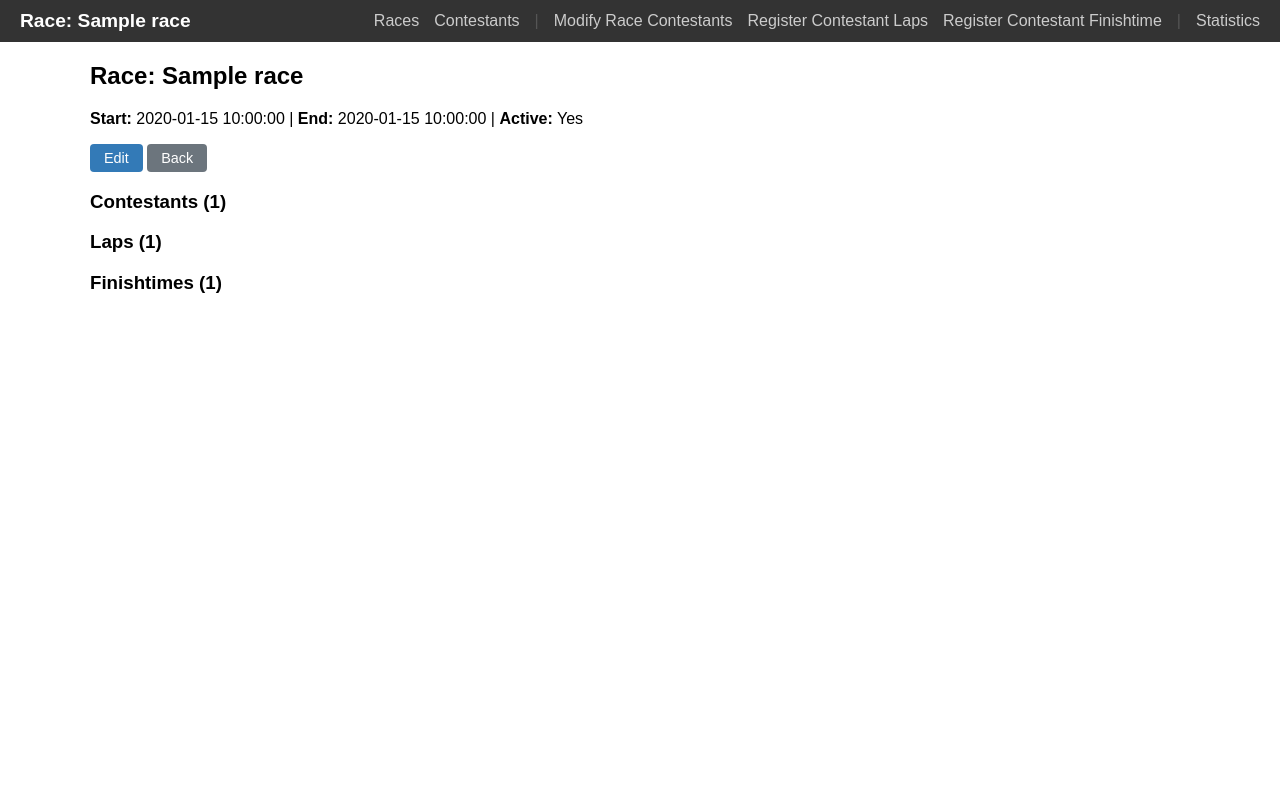
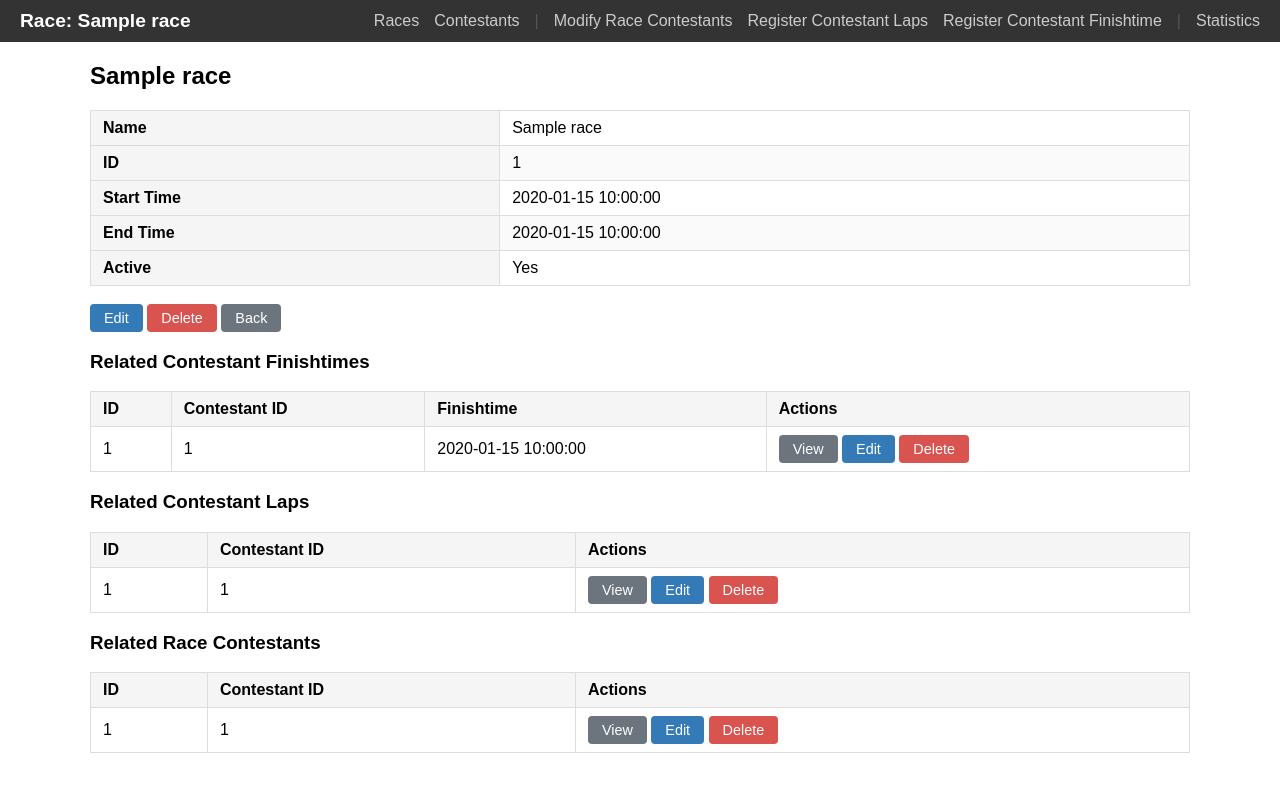
Before and after one commit to qvisty/fitnessrun_claude, a Laravel app: page /races/1 in a window 1280 px wide. Run offline with Laravel 12, Linux system fonts and the light colour scheme; tables that the repository leaves empty hold one stand-in row (values such as "Sample post").

Commit message:
Complete races/show with related data tables
Replace placeholder counts with full related-data tables matching the
original Races/view.ctp: contestant finishtimes, contestant laps, and
race contestants each shown with ID, key fields, and View/Edit/Delete
action links

https://claude.ai/code/session_016ZpHUPvwfXppENtdzM6nnM

```diff
--- a/fitnessrun/resources/views/races/show.blade.php
+++ b/fitnessrun/resources/views/races/show.blade.php
@@ -1,13 +1,95 @@
 @extends('layouts.app')
 @section('title', 'Race: ' . $race->name)
 @section('content')
-<h2>Race: {{ $race->name }}</h2>
-<p><strong>Start:</strong> {{ $race->starttime }} | <strong>End:</strong> {{ $race->endtime }} | <strong>Active:</strong> {{ $race->active ? 'Yes' : 'No' }}</p>
-<p>
-    <a href="{{ route('races.edit', $race) }}" class="btn">Edit</a>
-    <a href="{{ route('races.index') }}" class="btn btn-secondary">Back</a>
-</p>
-<h3>Contestants ({{ $race->raceContestants->count() }})</h3>
-<h3>Laps ({{ $race->contestantLaps->count() }})</h3>
-<h3>Finishtimes ({{ $race->contestantFinishtimes->count() }})</h3>
+<h2>{{ $race->name }}</h2>
+<table>
+    <tr><th>Name</th><td>{{ $race->name }}</td></tr>
+    <tr><th>ID</th><td>{{ $race->id }}</td></tr>
+    <tr><th>Start Time</th><td>{{ $race->starttime }}</td></tr>
+    <tr><th>End Time</th><td>{{ $race->endtime }}</td></tr>
+    <tr><th>Active</th><td>{{ $race->active ? 'Yes' : 'No' }}</td></tr>
+</table>
+<br>
+<a href="{{ route('races.edit', $race) }}" class="btn">Edit</a>
+<form class="inline" method="POST" action="{{ route('races.destroy', $race) }}" onsubmit="return confirm('Delete this race? This will remove all related data like laps and finishtimes.')">
+    @csrf @method('DELETE')
+    <button type="submit" class="btn btn-danger">Delete</button>
+</form>
+<a href="{{ route('races.index') }}" class="btn btn-secondary">Back</a>
+
+<h3>Related Contestant Finishtimes</h3>
+@if($race->contestantFinishtimes->isNotEmpty())
+<table>
+    <thead><tr><th>ID</th><th>Contestant ID</th><th>Finishtime</th><th>Actions</th></tr></thead>
+    <tbody>
+        @foreach($race->contestantFinishtimes as $ft)
+        <tr>
+            <td>{{ $ft->id }}</td>
+            <td>{{ $ft->contestant_id }}</td>
+            <td>{{ $ft->finishtime }}</td>
+            <td>
+                <a href="{{ route('contestant-finishtimes.show', $ft) }}" class="btn btn-secondary">View</a>
+                <a href="{{ route('contestant-finishtimes.edit', $ft) }}" class="btn">Edit</a>
+                <form class="inline" method="POST" action="{{ route('contestant-finishtimes.destroy', $ft) }}" onsubmit="return confirm('Delete?')">
+                    @csrf @method('DELETE')
+                    <button type="submit" class="btn btn-danger">Delete</button>
+                </form>
+            </td>
+        </tr>
+        @endforeach
+    </tbody>
+</table>
+@else
+<p>No finishtimes recorded.</p>
+@endif
+
+<h3>Related Contestant Laps</h3>
+@if($race->contestantLaps->isNotEmpty())
+<table>
+    <thead><tr><th>ID</th><th>Contestant ID</th><th>Actions</th></tr></thead>
+    <tbody>
+        @foreach($race->contestantLaps as $lap)
+        <tr>
+            <td>{{ $lap->id }}</td>
+            <td>{{ $lap->contestant_id }}</td>
+            <td>
+                <a href="{{ route('contestant-laps.show', $lap) }}" class="btn btn-secondary">View</a>
+                <a href="{{ route('contestant-laps.edit', $lap) }}" class="btn">Edit</a>
+                <form class="inline" method="POST" action="{{ route('contestant-laps.destroy', $lap) }}" onsubmit="return confirm('Delete?')">
+                    @csrf @method('DELETE')
+                    <button type="submit" class="btn btn-danger">Delete</button>
+                </form>
+            </td>
+        </tr>
+        @endforeach
+    </tbody>
+</table>
+@else
+<p>No laps recorded.</p>
+@endif
+
+<h3>Related Race Contestants</h3>
+@if($race->raceContestants->isNotEmpty())
+<table>
+    <thead><tr><th>ID</th><th>Contestant ID</th><th>Actions</th></tr></thead>
+    <tbody>
+        @foreach($race->raceContestants as $rc)
+        <tr>
+            <td>{{ $rc->id }}</td>
+            <td>{{ $rc->contestant_id }}</td>
+            <td>
+                <a href="{{ route('race-contestants.show', $rc) }}" class="btn btn-secondary">View</a>
+                <a href="{{ route('race-contestants.edit', $rc) }}" class="btn">Edit</a>
+                <form class="inline" method="POST" action="{{ route('race-contestants.destroy', $rc) }}" onsubmit="return confirm('Delete?')">
+                    @csrf @method('DELETE')
+                    <button type="submit" class="btn btn-danger">Delete</button>
+                </form>
+            </td>
+        </tr>
+        @endforeach
+    </tbody>
+</table>
+@else
+<p>No contestants registered.</p>
+@endif
 @endsection
```
